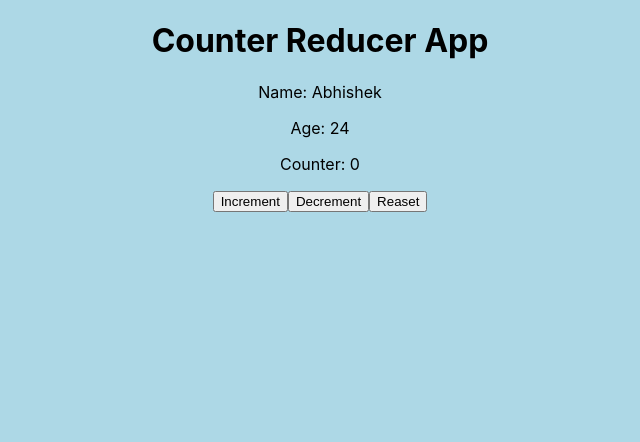
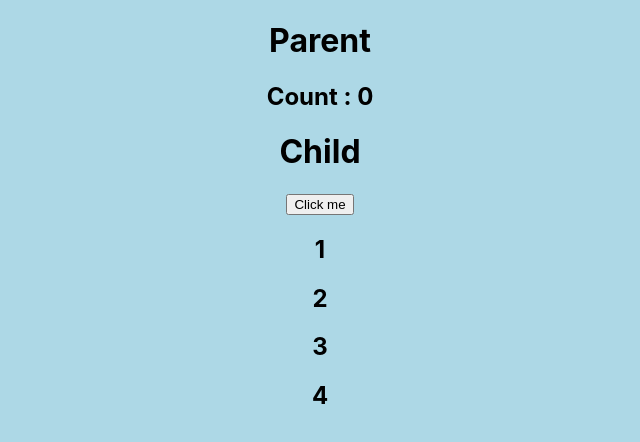
Before and after one commit to Abhishekbtech/ReactNotes, a React (Create React App) app: page / in a window 1280 px wide. Shown: the top 442 px of the page, without its empty margins (320-960 px from the left). Built offline with nearby package versions, Linux system fonts and the light colour scheme.

Commit message:
Rendring Complet

```diff
--- a/src/App.js
+++ b/src/App.js
@@ -11,6 +11,9 @@ import ShowLatestValAndPrevVal from './Component/10.UseRef/2.Imp/ShowLatestValAn
 import SimpleFormInputBoxComponent from './Component/10.UseRef/2.Imp/SimpleFormInputBoxComponent';
 import UndoMessage from './Component/10.UseRef/2.Imp/UndoMessage';
 import CounterReducer from './Component/11.UseReduce/CounterReducer';
+import Parent from './Component/12.Performance/1.Re-rendering/1.NoProps/Parent';
+import ParentVP from './Component/12.Performance/1.Re-rendering/2.ValueProps/ParentVP';
+import ParentFP from './Component/12.Performance/1.Re-rendering/3.FunctionalProps/ParentFP';
 import ParentPTC from './Component/2.Communication/1.ParentToChild/ParentPTC';
 import ParentCTP from './Component/2.Communication/2.ChildToParent/ParentCTP';
 import ParentS from './Component/2.Communication/3.Sibling/ParentS';
@@ -48,7 +51,10 @@ function App() {
       {/* <SimpleFormInputBoxComponent/> */}
       {/* <InputComponentForm/> */}
       {/* <UndoMessage/> */}
-      <CounterReducer/>
+      {/* <CounterReducer/> */}
+      {/* <Parent/> */}
+      {/* <ParentVP/> */}
+      <ParentFP/>
     </div>
   );
 }
```
